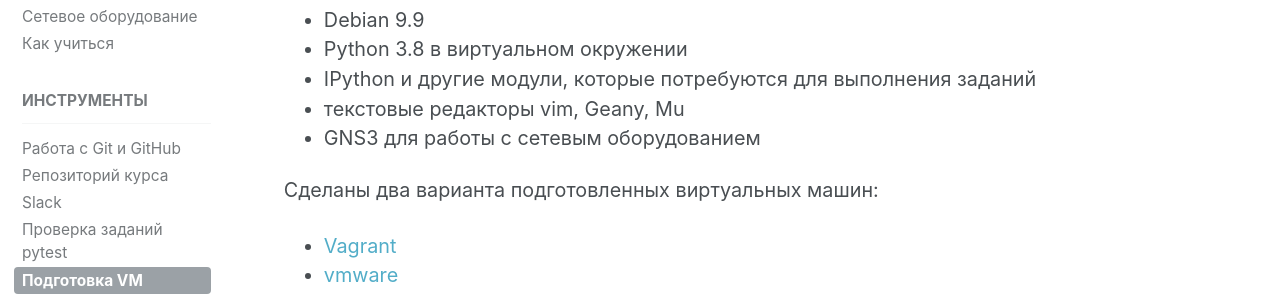
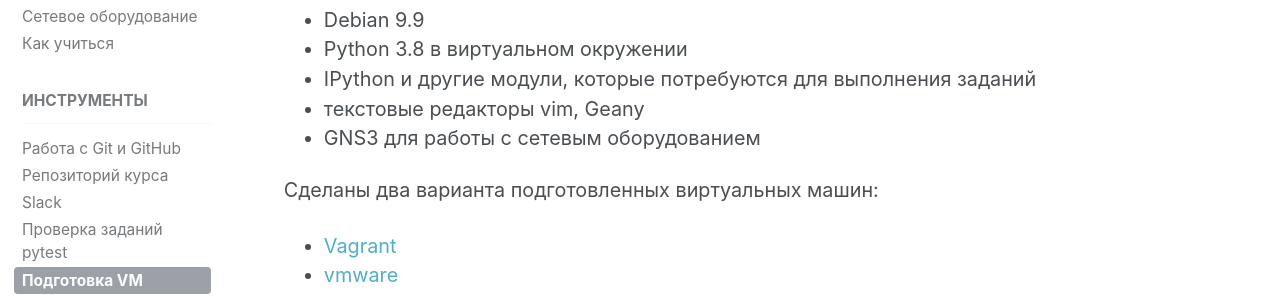
Before and after one commit to advpyneng/advpyneng.github.io, a Jekyll site: the page built from _pages/docs/course-vm.md, in a window 1280 px wide and 900 px high, scrolled down 484 px. Shown: the part 163-459 px from the top of the window. Built offline with Jekyll 4.4.1, drawn with Linux system fonts in a browser that asks for light colours; comment, search, counter and statistics services are not loaded.

Commit message:
lecture 2

```diff
--- a/_pages/docs/course-vm.md
+++ b/_pages/docs/course-vm.md
@@ -21,7 +21,7 @@ permalink: /docs/course-vm/
 * Debian 9.9
 * Python 3.8 в виртуальном окружении
 * IPython и другие модули, которые потребуются для выполнения заданий
-* текстовые редакторы vim, Geany, Mu
+* текстовые редакторы vim, Geany
 * GNS3 для работы с сетевым оборудованием
 
 Сделаны два варианта подготовленных виртуальных машин:
```
